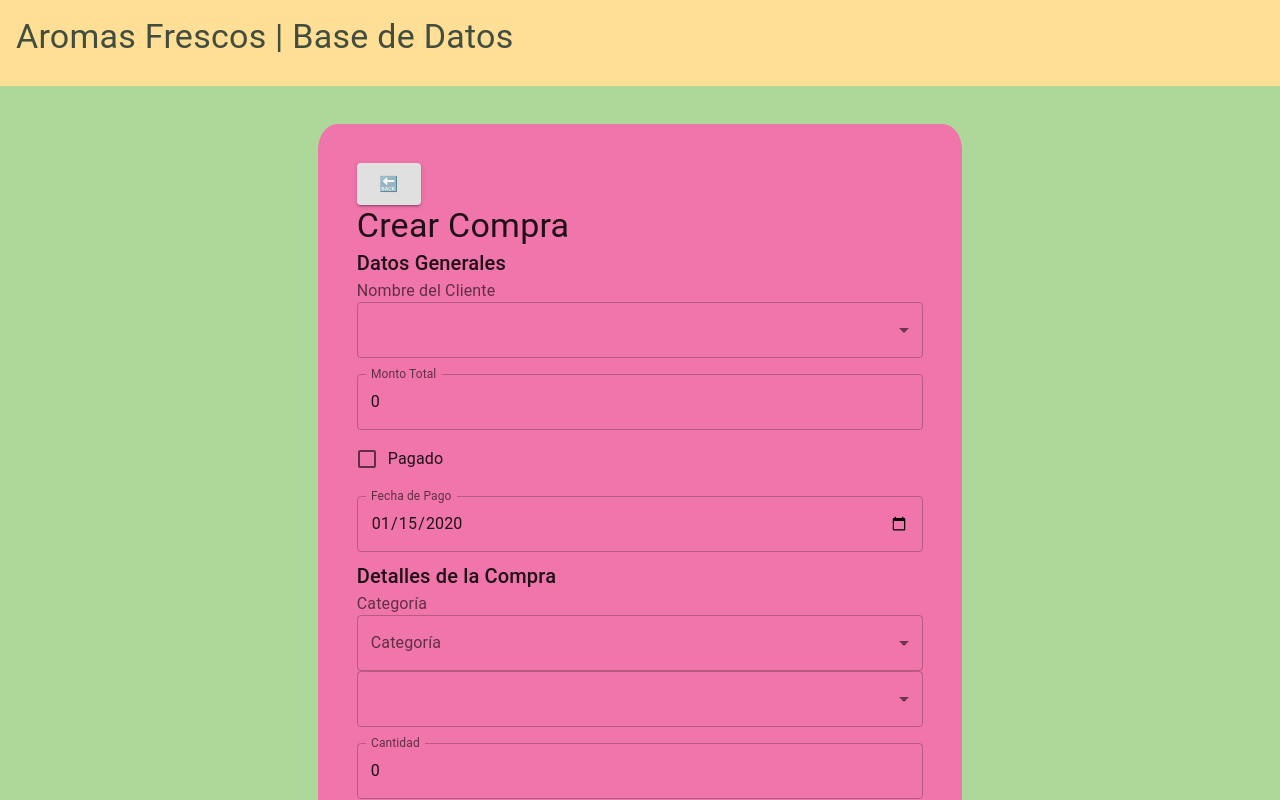
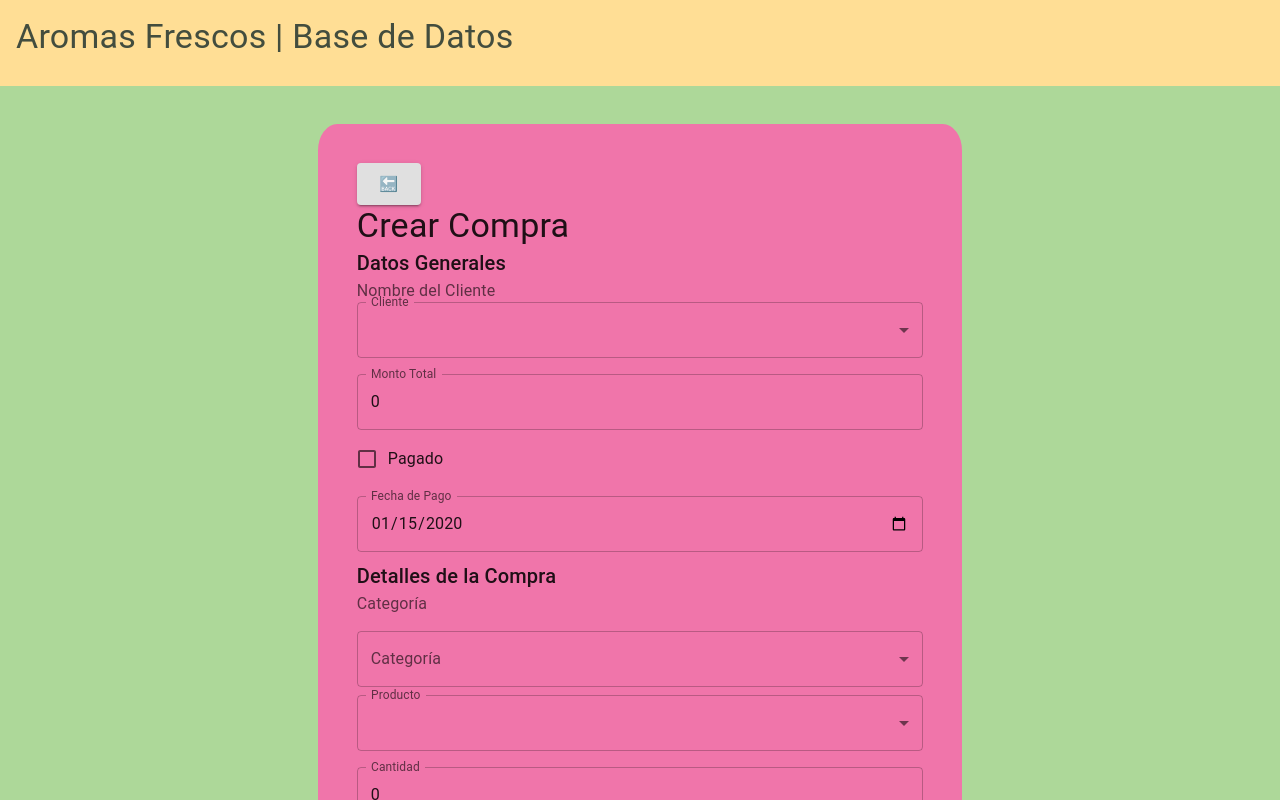
Before and after one commit to adharainfinita/aromas-frescos, a React (Vite) app in the folder front/: page /createPurchase in a window 1280 px wide. Both pictures are taken after typing "2020-01-15" into the empty fields and a click on the button "AGREGAR DETALLE". Shown: the top 800 px of the page. Built offline with nearby package versions, Linux system fonts and the light colour scheme.

Commit message:
labels and margin in form create purchase

```diff
--- a/front/src/components/FormCreatePurchase.tsx
+++ b/front/src/components/FormCreatePurchase.tsx
@@ -6,9 +6,7 @@ import {
 	Checkbox,
 	FormControlLabel,
 	InputLabel,
-	Select,
 	MenuItem,
-	SelectChangeEvent,
 } from "@mui/material";
 import { createPurchase } from "../services/purchasesServices";
 import { useNavigate } from "react-router-dom";
@@ -46,14 +44,14 @@ const FormCreatePurchase: React.FC = () => {
 		}));
 	};
 
-	const handleCustomerChange = (event: SelectChangeEvent<number>) => {
+	const handleCustomerChange = (event: React.ChangeEvent<{value:unknown}>) => {
 		setPurchaseGeneral((prevState) => ({
 			...prevState,
 			customerId: event.target.value as number,
 		}));
 	};
 
-	const handleProductChange = (index: number, event: SelectChangeEvent<number>) => {
+	const handleProductChange = (index: number, event: React.ChangeEvent<{ value: unknown }>) => {
 		setPurchaseDetails((prevDetails) =>
 			prevDetails.map((detail, i) =>
 				i === index ? { ...detail, productId: event.target.value as number } : detail
@@ -138,9 +136,10 @@ const FormCreatePurchase: React.FC = () => {
 				<Typography variant="h6">Datos Generales</Typography>
 
 				<InputLabel>Nombre del Cliente</InputLabel>
-				<Select
+				<TextField
 					name="customerId"
 					fullWidth
+					select
 					value={purchaseGeneral.customerId}
 					onChange={handleCustomerChange}
 					label="Cliente"
@@ -150,7 +149,7 @@ const FormCreatePurchase: React.FC = () => {
 							{customer.customer_name}
 						</MenuItem>
 					))}
-				</Select>
+				</TextField>
 				<TextField
 					label="Monto Total"
 					type="number"
@@ -189,6 +188,7 @@ const FormCreatePurchase: React.FC = () => {
 					label="Categoría"
 					select
 					fullWidth
+					margin="normal"
 					value={
 						useSelector(
 							(state: RootState) => state.products.requireFilters.category
@@ -209,9 +209,10 @@ const FormCreatePurchase: React.FC = () => {
 				{/* Detalles de la compra */}
 				{purchaseDetails.map((detail, index) => (
 					<div key={index}>
-						<Select
+						<TextField
 							name="productId"
 							fullWidth
+							select
 							value={detail.productId}
 							onChange={(e) => handleProductChange(index, e)}
 							label="Producto"
@@ -221,7 +222,7 @@ const FormCreatePurchase: React.FC = () => {
 									{product.product_name}
 								</MenuItem>
 							))}
-						</Select>
+						</TextField>
 						<TextField
 							label="Cantidad"
 							type="number"
@@ -247,7 +248,7 @@ const FormCreatePurchase: React.FC = () => {
 					onClick={addDetail}
 					variant="outlined"
 					color="primary"
-					style={{ marginTop: "10px" }}
+					style={{ marginTop: "20px" }}
 				>
 					Agregar Detalle
 				</Button>
```
